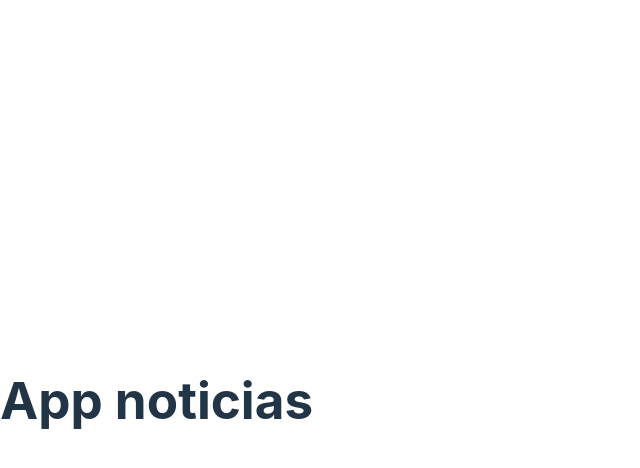
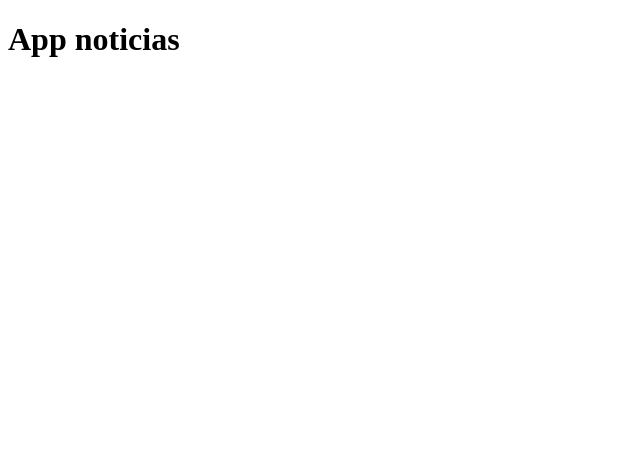
Before and after one commit to danielmateu/noticias-app, a React (Vite) app: page / in a window 1280 px wide. Shown: the top 468 px of the page, without its empty margins (0-640 px from the left). Built offline with nearby package versions, Linux system fonts and the light colour scheme; a web font is replaced by a local one.

Commit message:
Instalacion MUI

```diff
--- a/package.json
+++ b/package.json
@@ -9,6 +9,9 @@
     "preview": "vite preview"
   },
   "dependencies": {
+    "@emotion/react": "^11.10.5",
+    "@emotion/styled": "^11.10.5",
+    "@mui/material": "^5.11.1",
     "axios": "^1.2.1",
     "react": "^18.2.0",
     "react-dom": "^18.2.0"
--- a/src/index.css
+++ b/src/index.css
@@ -1,4 +1,4 @@
-:root {
+/* :root {
   font-family: Inter, Avenir, Helvetica, Arial, sans-serif;
   font-size: 16px;
   line-height: 24px;
@@ -67,4 +67,4 @@ button:focus-visible {
   button {
     background-color: #f9f9f9;
   }
-}
+} */
```
Also changed, not shown: 1 other file (tests, documents, lock files or other folders).
